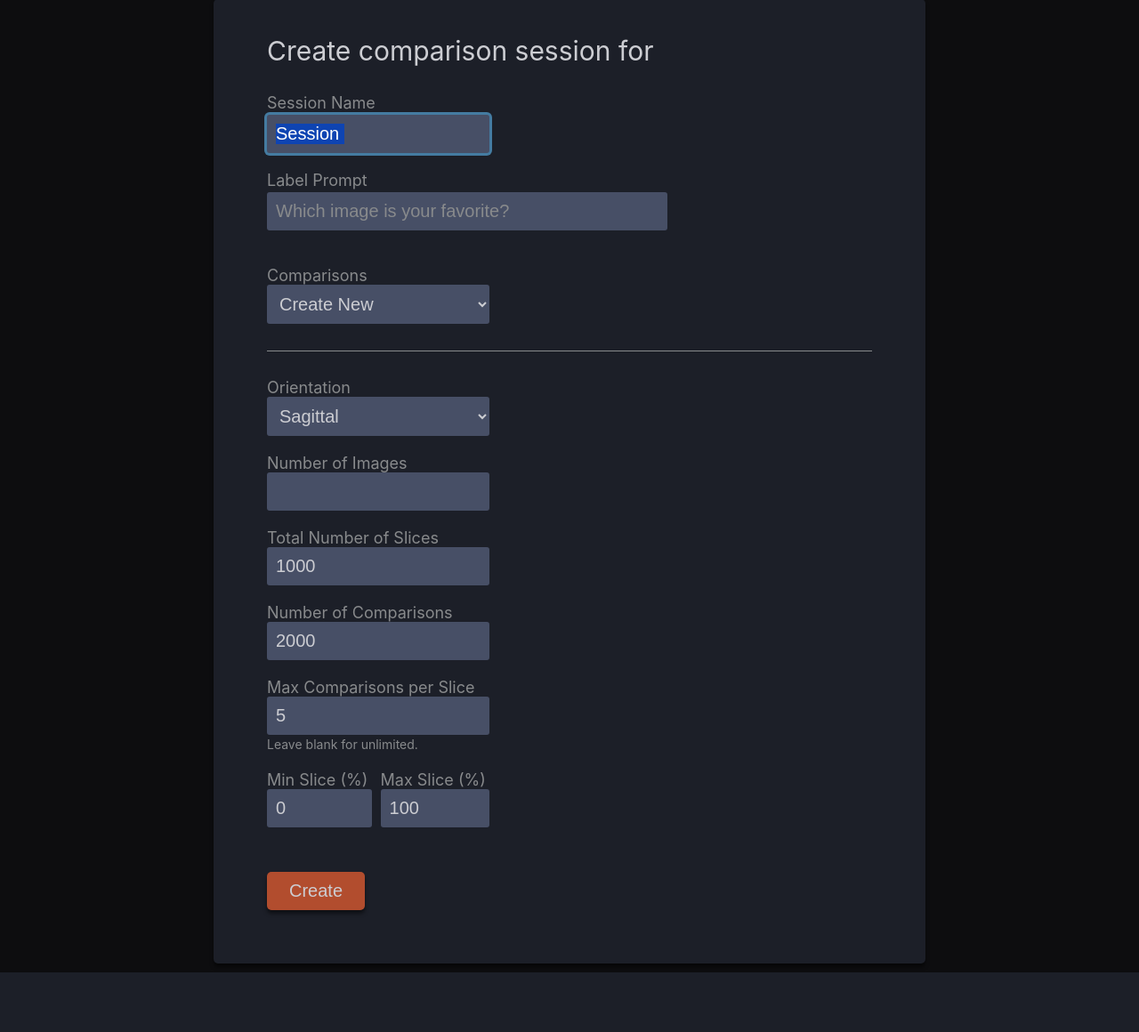
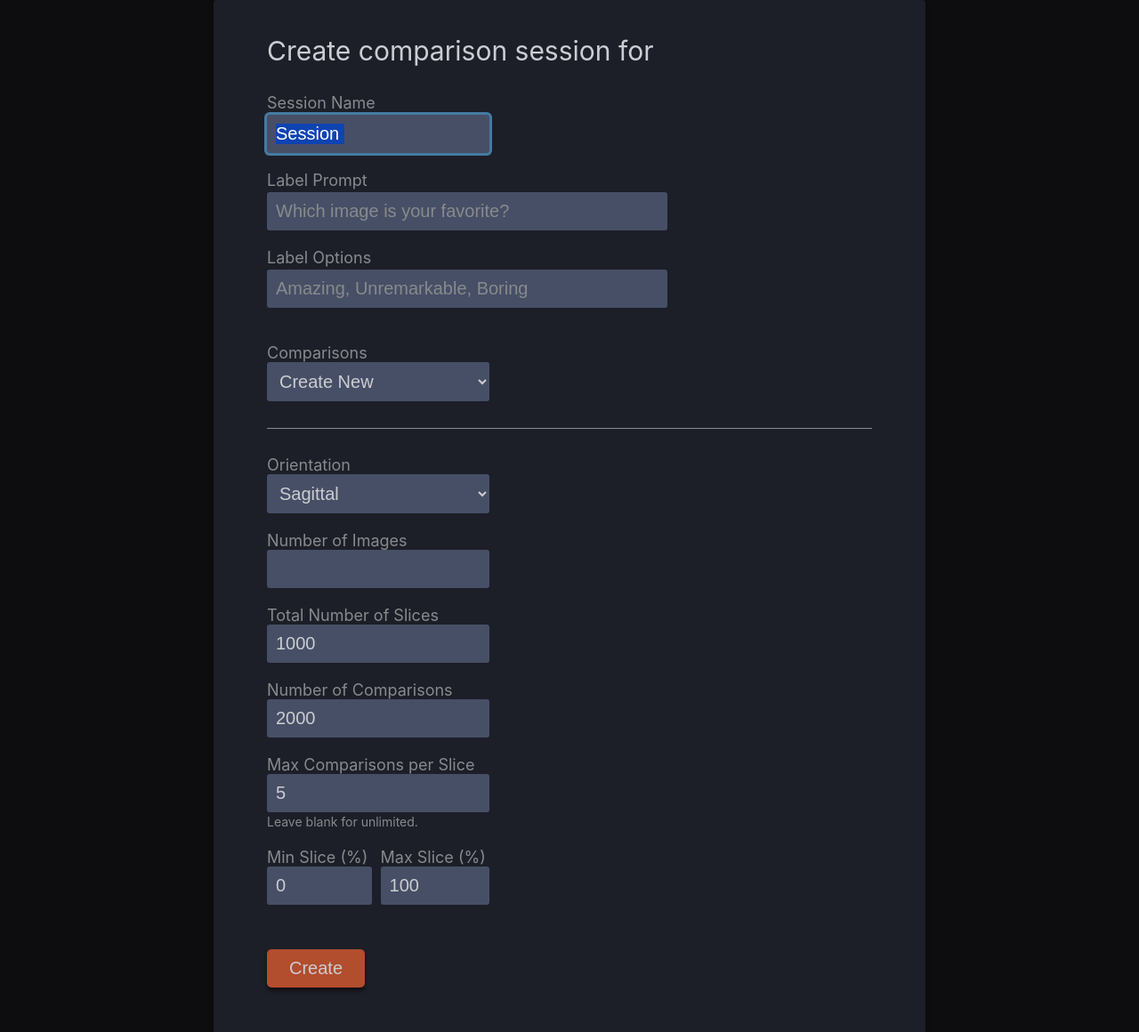
Before and after one commit to gsnlyd/SliceLabeler, a Flask app: template templates/create_comparison_session.html in a window 1280 px wide. Shown: the part 61-1221 px from the top of the page at 89% size. Before the commit the page ends 1154 px from the top, so only its background shows below. Run offline with Flask 2, Linux system fonts and the light colour scheme; the template is opened without the code that fills it: values that come from a table or form of the project are taken from there, others are empty; some libraries are stand-ins or nearby versions.

Commit message:
Add label values to comparison session

```diff
--- a/application.py
+++ b/application.py
@@ -262,7 +262,7 @@ def create_comparison_session(dataset_name: str):
             else:
                 from_session = sessions.get_session_by_id(db.session, int(form.comparisons.data))
                 comparisons = sampling.get_comparisons_from_session(from_session)
-            label_values = []  # TODO
+            label_values = [v.strip() for v in form.label_values.data.split(',')]
             sessions.create_comparison_slice_session(db.session, form.session_name.data, form.prompt.data,
                                                      dataset, label_values, comparisons)
             return redirect(url_for('dataset_overview', dataset_name=dataset.name))
--- a/forms.py
+++ b/forms.py
@@ -50,6 +50,9 @@ class CreateComparisonSessionForm(FlaskForm):
     prompt = StringField('Label Prompt',
                          validators=[Length(0, 100, LENGTH_MESSAGE)],
                          render_kw={'placeholder': 'Which image is your favorite?'})
+    label_values = StringField('Label Options',
+                               validators=[Length(0, 100, LENGTH_MESSAGE)],
+                               render_kw={'placeholder': 'Amazing, Unremarkable, Boring'})
     comparisons = SelectField('Comparisons', choices=[('create', 'Create New')])
     slice_type = SelectField('Orientation', choices=[('SAGITTAL', 'Sagittal'),
                                                      ('CORONAL', 'Coronal'),
--- a/templates/create_comparison_session.html
+++ b/templates/create_comparison_session.html
@@ -14,6 +14,10 @@
             <div class="form-group form-group-lg">
                 {{ form_components.label_and_errors(form.prompt) }}
                 {{ form.prompt(class_='form-field form-input text-m') }}
+            </div>
+            <div class="form-group form-group-lg">
+                {{ form_components.label_and_errors(form.label_values) }}
+                {{ form.label_values(class_='form-field form-input text-m') }}
             </div>
         </div>
         <div class="form-section">
```
